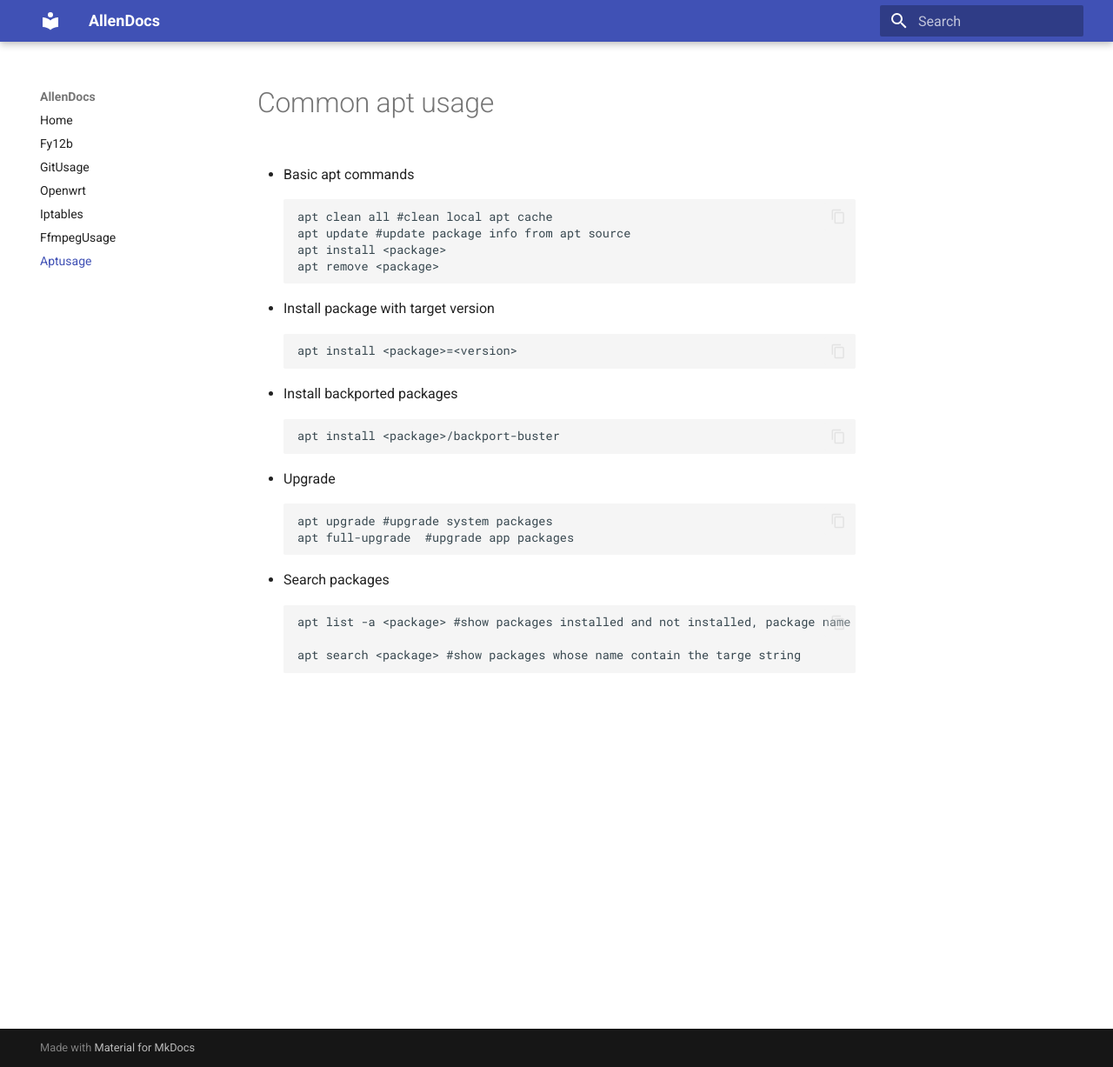
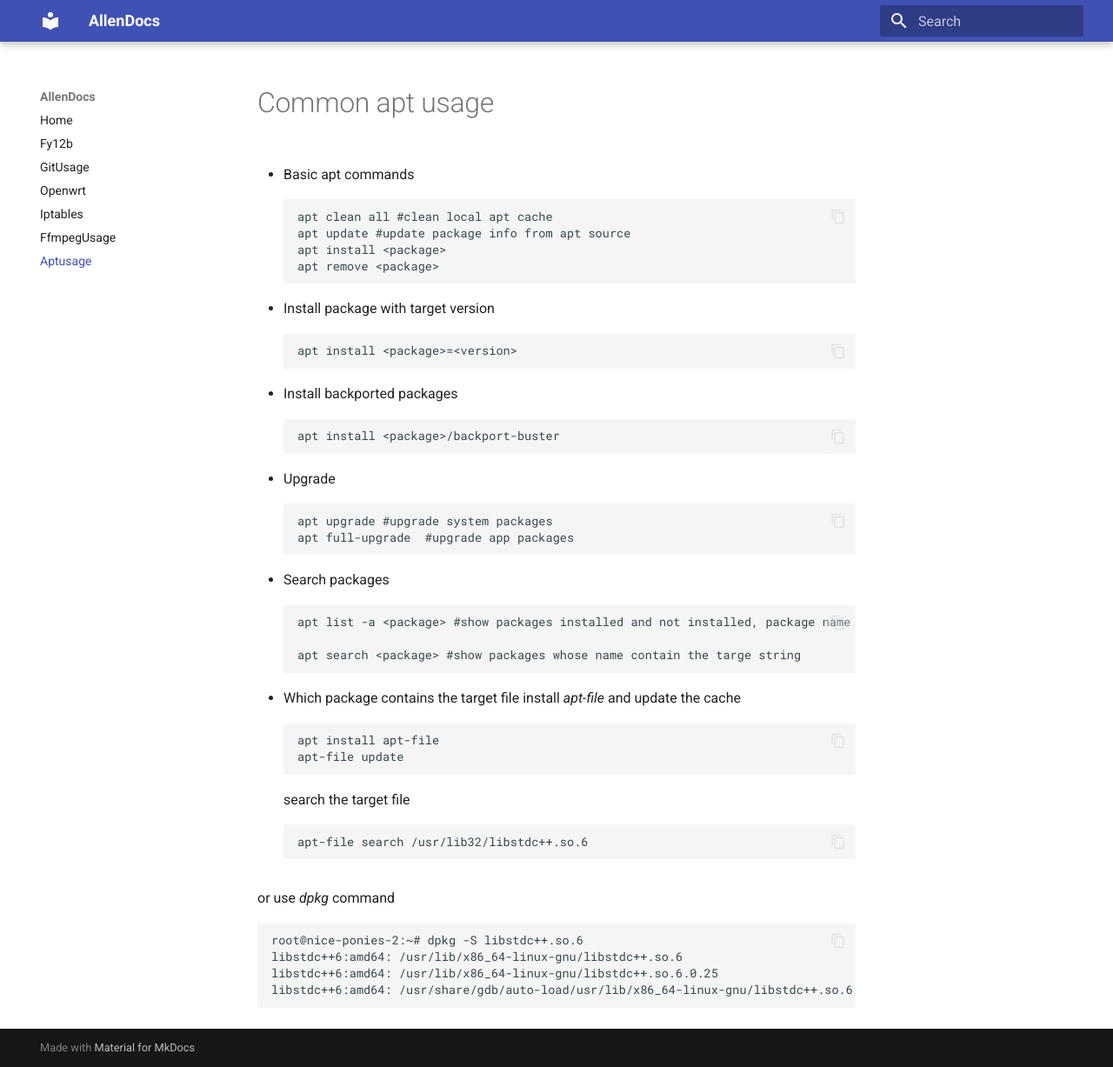
Before and after one commit to Ordinary-Capability/mydoc, an MkDocs documentation site: the page built from docs/aptusage.md, in a window 1280 px wide and 1227 px high. Shown: the whole window at 87% size. Built offline with MkDocs 1.6.1 and Material for MkDocs 9.7.7, drawn with Linux system fonts in a browser that asks for light colours.

Commit message:
update apt usage docs

````diff
--- a/docs/aptusage.md
+++ b/docs/aptusage.md
@@ -29,3 +29,23 @@ apt list -a <package> #show packages installed and not installed, package name m
 
 apt search <package> #show packages whose name contain the targe string
 ```
+
+- Which package contains the target file
+install *apt-file* and update the cache
+```
+apt install apt-file
+apt-file update
+```
+search the target file
+```
+apt-file search /usr/lib32/libstdc++.so.6
+```
+
+or use *dpkg* command
+```
+root@nice-ponies-2:~# dpkg -S libstdc++.so.6
+libstdc++6:amd64: /usr/lib/x86_64-linux-gnu/libstdc++.so.6
+libstdc++6:amd64: /usr/lib/x86_64-linux-gnu/libstdc++.so.6.0.25
+libstdc++6:amd64: /usr/share/gdb/auto-load/usr/lib/x86_64-linux-gnu/libstdc++.so.6.0.25-gdb.py
+
+```
````
